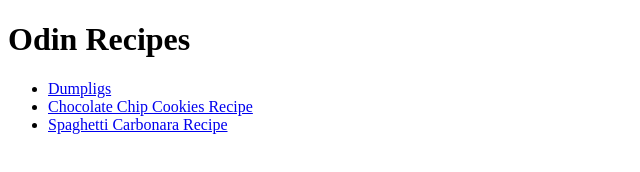
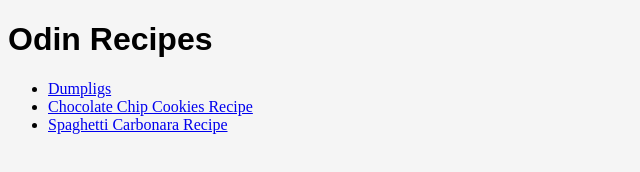
Before and after one commit to kvadratik1/odin-recipes, a plain HTML site: page index.html in a window 1280 px wide. Shown: the whole page, without its empty margins (0-640 px from the left). Drawn offline with Linux system fonts and the light colour scheme.

Commit message:
add styles to index.html

```diff
--- a/index.html
+++ b/index.html
@@ -1,12 +1,20 @@
 <!DOCTYPE html>
 <html lang="en">
 <head>
+    <style>
+        .text-main{
+         font-family:fantasy;
+        }
+        body{
+            background-color:whitesmoke;
+        }
+    </style>
     <meta charset="UTF-8">
     <meta name="viewport" content="width=device-width, initial-scale=1.0">
-    <title>Document</title>
+    <title>Recipes</title>
 </head>
 <body>
-    <h1>Odin Recipes</h1>
+    <h1 class="text-main">Odin Recipes</h1>
     <ul>
         <li><a href="recipes/dumplings.html">Dumpligs</a></li>
         <li><a href="recipes/chocolate-chip-cookies.html">Chocolate Chip Cookies Recipe</a></li>
```
Also changed, not shown: recipes/chocolate-chip-cookies.html (+2 -0 lines).
